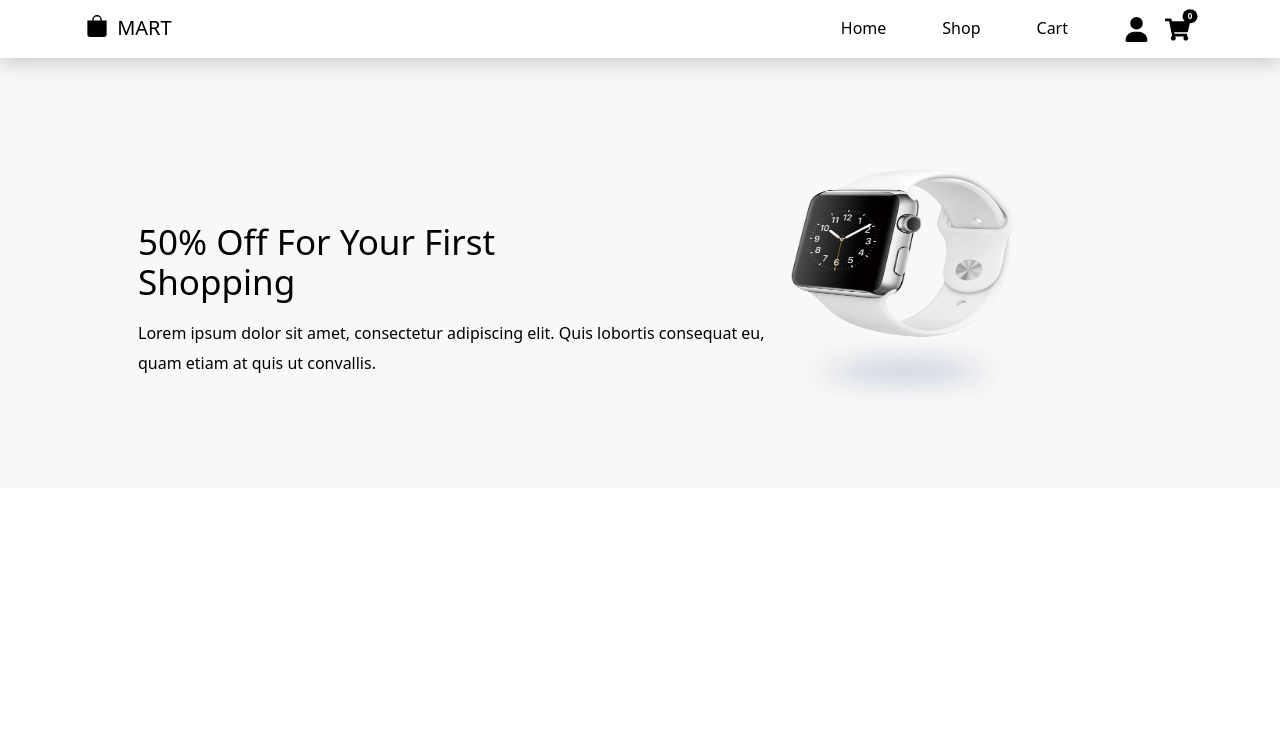
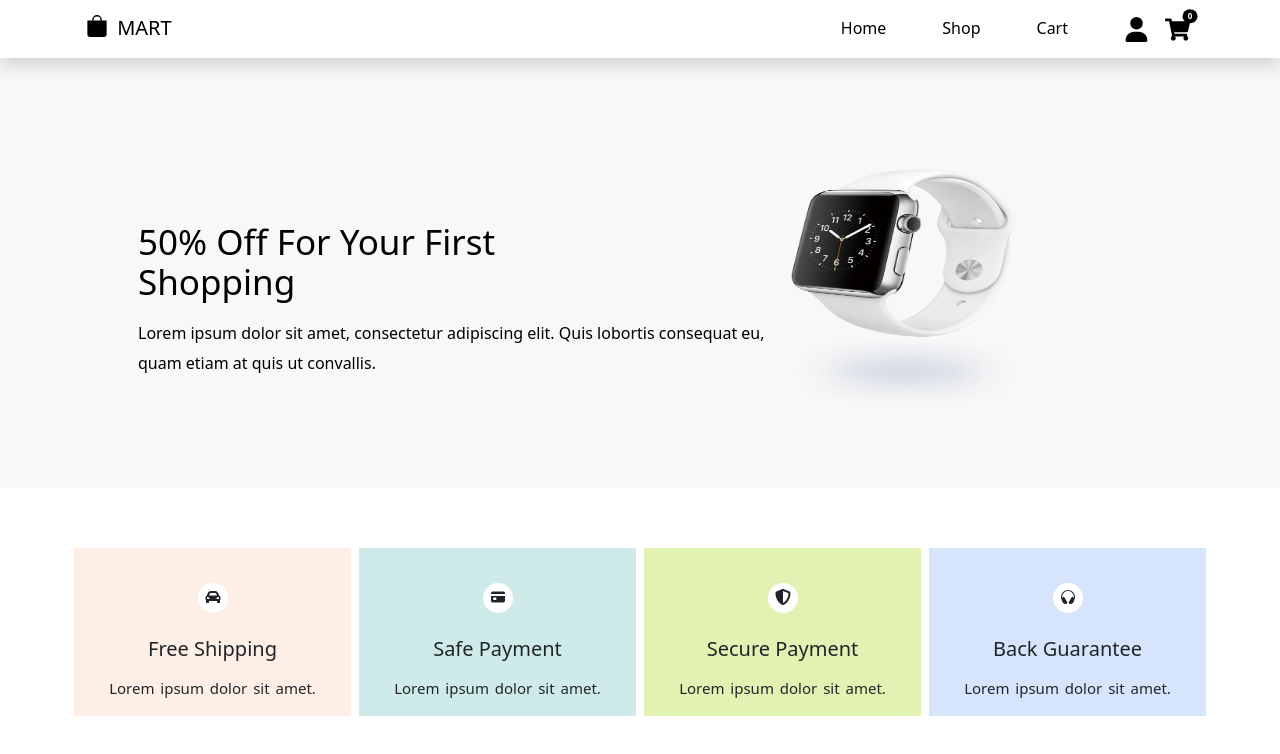
Before and after one commit to Anagha-Raghav/react-ecommerce-application, a React (Create React App) app: page / in a window 1280 px wide. Shown: the top 754 px of the page. Built offline with nearby package versions, Linux system fonts and the light colour scheme.

Commit message:
ADDED : Service Section in Home page

```diff
--- a/src/Components/Header/Header.js
+++ b/src/Components/Header/Header.js
@@ -31,7 +31,7 @@ const Header = () => {
               <Nav.Link as={Link} to="/cart" className="linkText pe-5">
                 Cart
               </Nav.Link>
-              <Nav.Link as={Link} to="/" className="linkText">
+              <Nav.Link as={Link} to="/#" className="linkText">
                 <FaUser style={{ fontSize: "25" }} />
               </Nav.Link>
               <Nav.Link
--- a/src/Components/Home/Home.css
+++ b/src/Components/Pages/Home/Home.css
@@ -31,3 +31,27 @@
   max-width: 650px;
   -webkit-line-clamp: 3;
 }
+
+/*-------Service-------*/
+.service-section {
+  margin-top: 60px;
+}
+.service-section .container .card {
+  border-radius: 0px !important;
+  border: none !important;
+  height: auto !important;
+}
+.service-icon {
+  background-color: white;
+  height: 30px;
+  width: 30px;
+  padding: 5px;
+  border-radius: 50%;
+  line-height: 15px;
+  margin: auto;
+  margin-top: 35px;
+}
+.service-section .container .card-subtitle {
+  word-spacing: 2px;
+  font-size: 15px;
+}
--- /dev/null
+++ b/src/Components/Pages/Home/Home.js
@@ -0,0 +1,14 @@
+import React from 'react'
+import ImageSlider from './ImageSlider'
+import Service from './Service'
+
+const Home = () => {
+  return (
+    <div>
+      <ImageSlider/>
+      <Service/>
+    </div>
+  )
+}
+
+export default Home
--- a/src/Components/Home/ImageSlider.js
+++ b/src/Components/Pages/Home/ImageSlider.js
@@ -1,7 +1,7 @@
 import React from "react";
 import "./Home.css";
 import Carousel from "react-bootstrap/Carousel";
-import { SliderData } from "../ProductData/ProductData";
+import { SliderData } from "../../ProductData/ProductData";
 const ImageSlider = () => {
   return (
     <div>
--- /dev/null
+++ b/src/Components/Pages/Home/Service.js
@@ -0,0 +1,30 @@
+import React from "react";
+import "./Home.css";
+import { serviceData } from "../../ProductData/ProductData";
+
+const Service = () => {
+  return (
+    <div className="service-section">
+      <div className="container ">
+        <div className="row">
+          {serviceData.map((item) => (
+            <div className="col-md-3 gx-2 ">
+              <div
+                className="card text-center "
+                style={{ backgroundColor: `${item.bg}` }}
+              >
+                <div className="service-icon ">{item.icon}</div>
+                <div className="card-body">
+                  <h5 className="card-title mt-2">{item.title}</h5>
+                  <p className="card-subtitle mt-3">{item.subtitle}</p>
+                </div>
+              </div>
+            </div>
+          ))}
+        </div>
+      </div>
+    </div>
+  );
+};
+
+export default Service;
--- a/src/Components/ProductData/ProductData.js
+++ b/src/Components/ProductData/ProductData.js
@@ -32,6 +32,10 @@ import wireless04 from "../Assets/Images/wireless-04.png";
 
 import sofaSlide from "../Assets/Images/hero-img.png";
 import watchSlide from "../Assets/Images/watch-07.png";
+import { FaCarAlt } from "react-icons/fa";
+import { IoCard } from "react-icons/io5";
+import { FaShieldAlt } from "react-icons/fa";
+import { IoHeadset } from "react-icons/io5";
 
 export const SliderData = [
   {
@@ -62,25 +66,25 @@ export const SliderData = [
 
 export const serviceData = [
   {
-    icon: <ion-icon name="car"></ion-icon>,
+    icon: <FaCarAlt />,
     title: "Free Shipping",
     subtitle: "Lorem ipsum dolor sit amet.",
     bg: "#fdefe6",
   },
   {
-    icon: <ion-icon name="card"></ion-icon>,
+    icon: <IoCard />,
     title: "Safe Payment",
     subtitle: "Lorem ipsum dolor sit amet.",
     bg: "#ceebe9",
   },
   {
-    icon: <ion-icon name="shield-half-outline"></ion-icon>,
+    icon: <FaShieldAlt />,
     title: "Secure Payment",
     subtitle: "Lorem ipsum dolor sit amet.",
     bg: "#e2f2b2",
   },
   {
-    icon: <ion-icon name="headset"></ion-icon>,
+    icon: <IoHeadset  />,
     title: " Back Guarantee",
     subtitle: "Lorem ipsum dolor sit amet.",
     bg: "#d6e5fb",
--- a/src/Components/Routing/Routing.js
+++ b/src/Components/Routing/Routing.js
@@ -1,6 +1,6 @@
 import React from 'react'
 import { Routes,Route } from 'react-router-dom'
-import Home from '../Home/ImageSlider'
+import Home from '../Pages/Home/Home'
 const Routing = () => {
   return (
     <div>
--- a/src/index.css
+++ b/src/index.css
@@ -1,3 +1,8 @@
+*{
+  margin: 0;
+  padding: 0;
+  box-sizing: border-box;
+}
 body {
   margin: 0;
   font-family: -apple-system, BlinkMacSystemFont, 'Segoe UI', 'Roboto', 'Oxygen',
```
